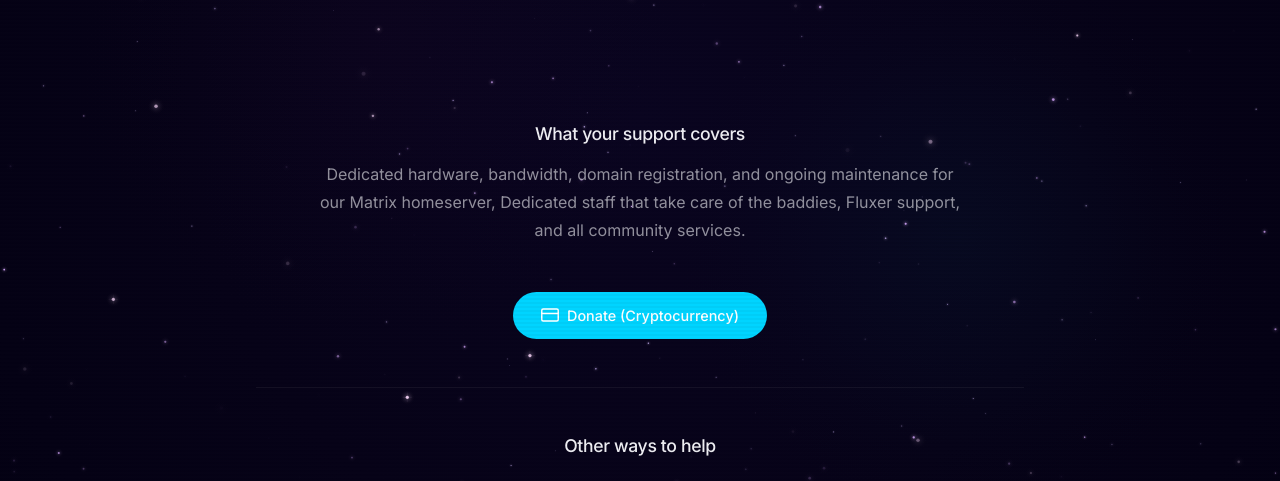
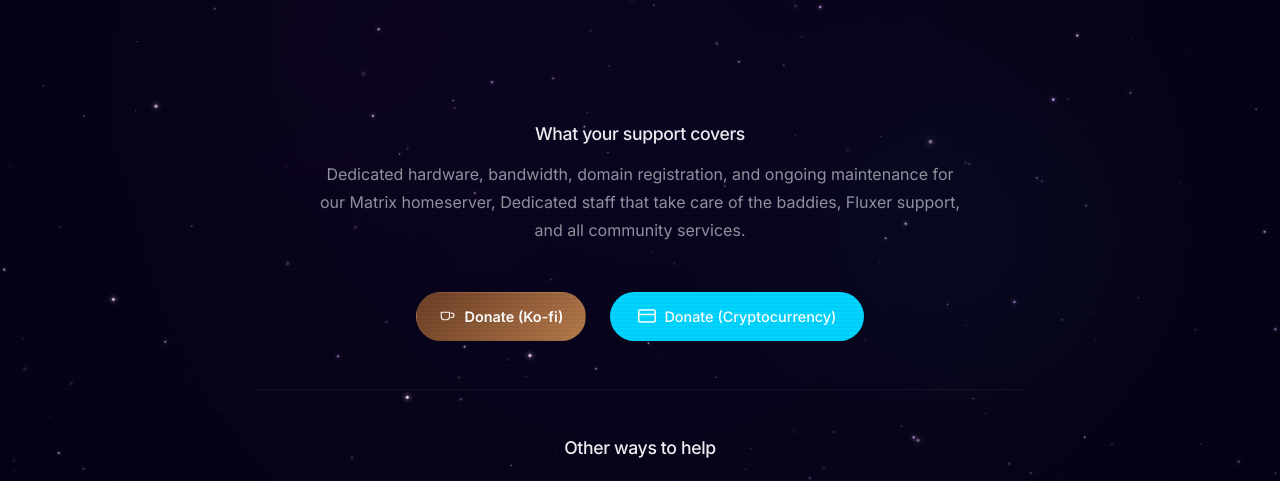
Before and after one commit to Baconxrp/dewrito-website, a plain HTML site: page donate.html in a window 1280 px wide. Shown: the part 282-763 px from the top of the page. Drawn offline with Linux system fonts and the light colour scheme; animation ran at ten frames a second.

Commit message:
added kofi donation button

```diff
--- a/css/site.css
+++ b/css/site.css
@@ -212,6 +212,35 @@
   opacity: 1;
   border-color: var(--border-strong);
   background: rgba(255, 255, 255, 0.04);
+}
+
+/* ---- Ko-fi / Coffee-themed button ---- */
+.btn-kofi {
+  display: inline-flex;
+  align-items: center;
+  gap: var(--space-sm);
+  padding: 12px 22px;
+  font-family: var(--font-main);
+  font-size: 0.9rem;
+  font-weight: 600;
+  color: #fff;
+  background: linear-gradient(135deg, #6b3e26, #b67b4b);
+  border: 1px solid rgba(255,255,255,0.04);
+  border-radius: var(--radius-pill);
+  cursor: pointer;
+  transition: all 0.18s ease;
+  text-decoration: none;
+}
+
+.btn-kofi svg {
+  color: #fff;
+  opacity: 0.95;
+}
+
+.btn-kofi:hover {
+  transform: translateY(-1px);
+  box-shadow: 0 6px 18px rgba(182,123,75,0.12);
+  filter: brightness(1.06);
 }
 
 /* ---- Container ---- */
--- a/donate.html
+++ b/donate.html
@@ -41,6 +41,10 @@
 
   <!-- Placeholder for donation buttons -->
   <div style="display: flex; justify-content: center; gap: var(--space-lg); flex-wrap: wrap;">
+    <a href="https://ko-fi.com/dewrito" class="btn-kofi" target="_blank" rel="noopener noreferrer">
+      <svg width="18" height="18" viewBox="0 0 24 24" fill="none" stroke="currentColor" stroke-width="1.5" stroke-linecap="round" stroke-linejoin="round" aria-hidden="true"><path d="M3 7h11v6a4 4 0 0 1-4 4H7a4 4 0 0 1-4-4V7z"></path><path d="M16 8h1a3 3 0 0 1 0 6h-1"></path></svg>
+      Donate (Ko-fi)
+    </a>
     <a href="https://nowpayments.io/donation/GivingToDewrito" class="btn-primary">
       <svg width="18" height="18" viewBox="0 0 24 24" fill="none" stroke="currentColor" stroke-width="2" stroke-linecap="round" stroke-linejoin="round"><rect x="1" y="4" width="22" height="16" rx="2" ry="2"/><line x1="1" y1="10" x2="23" y2="10"/></svg>
       Donate (Cryptocurrency)
```
